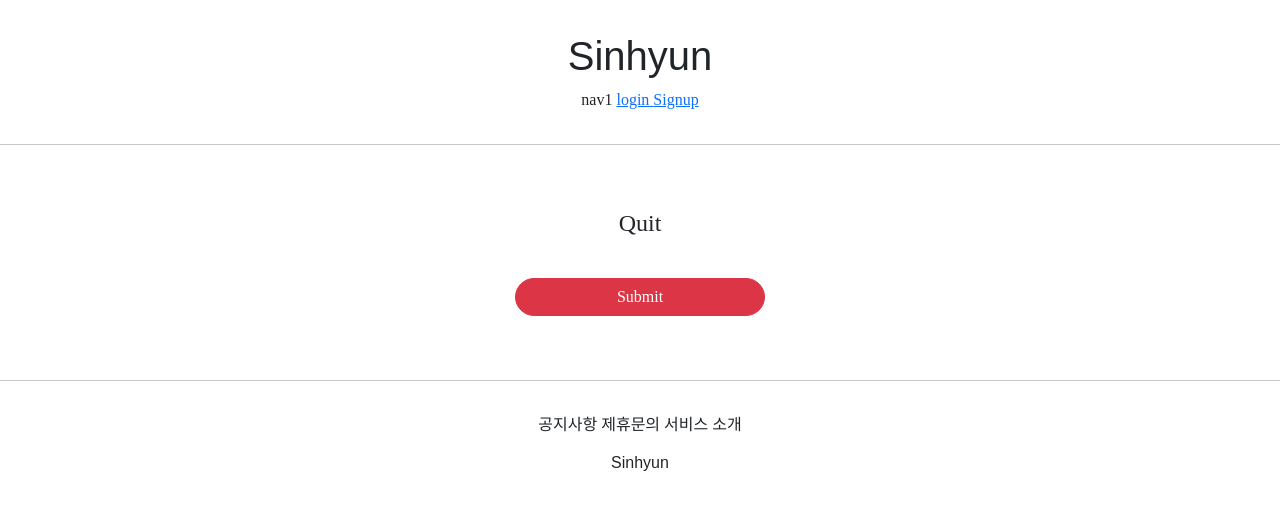
After one commit to kimsinhyun/django_study, a Django app: template accountapp/templates/accountapp/delete.html in a window 1280 px wide. The commit adds this page. Shown: the top 510 px of the page. Run offline with Django 3.2, Linux system fonts and the light colour scheme; the template is opened without the code that fills it, so the values that code supplies are empty; some libraries are stand-ins or nearby versions; some web fonts are replaced.

Commit message:
delete view implemented

```diff
--- a/accountapp/templates/accountapp/create.html
+++ b/accountapp/templates/accountapp/create.html
@@ -3,7 +3,7 @@
 
 {% block content %}
 <!--    <div style="text-align: center ; max-width: 500px ; margin: 4rem auto">-->
-    <div class="text-align: center ; max-width: 500px ; margin: 4rem auto">
+    <div style="text-align: center ; max-width: 500px ; margin: 4rem auto">
         <div class="mb-4">
             <h4>Signup</h4>
         </div>
--- /dev/null
+++ b/accountapp/templates/accountapp/delete.html
@@ -0,0 +1,13 @@
+{% extends 'base.html'  %}
+
+{% block content %}
+    <div style="text-align: center ; max-width: 500px ; margin: 4rem auto">
+        <div class="mb-4">
+            <h4>Quit</h4>
+        </div>
+        <form action="{% url 'accountapp:delete' pk=user.pk %}" method="post">
+            {% csrf_token %}
+                <input type="submit" class="btn btn-danger rounded-pill col-6 mt-3" >
+        </form>
+    </div>
+{% endblock %}
--- a/accountapp/templates/accountapp/detail.html
+++ b/accountapp/templates/accountapp/detail.html
@@ -15,6 +15,11 @@
         Change Info
       </p>
     </a>
+    <a href="{% url 'accountapp:delete' pk=user.pk %}">
+      <p>
+        Quit
+      </p>
+    </a>
     {% endif %}
 
   </div>
--- a/accountapp/urls.py
+++ b/accountapp/urls.py
@@ -1,6 +1,6 @@
 from django.contrib.auth.views import LoginView, LogoutView
 from django.urls import path
-from accountapp.views import AccountUpdateView, hello_world,AccountCreateView,AccountDetialView
+from accountapp.views import  hello_world, AccountDeleteView, AccountUpdateView,AccountCreateView,AccountDetialView
 
 #이렇게 써놓는게 좋다.
 
@@ -20,5 +20,6 @@ urlpatterns = [
     #몇 번 유저객체에 접근할 것인지
     path('detail/<int:pk>', AccountDetialView.as_view(), name='detail'),
     path('update/<int:pk>', AccountUpdateView.as_view(), name='update'),
+    path('delete/<int:pk>', AccountDeleteView.as_view(), name='delete'),
 
 ]
--- a/templates/header.html
+++ b/templates/header.html
@@ -4,13 +4,15 @@
     </div>
     <div>
         <span>nav1</span>
-        <span>nav2</span>
-        <span>nav3</span>
         {% if not user.is_authenticated %}
 <!--        로그인을 하고 나서 다음으로 넘어갈 경로, 여기서는 로그인을 하고 나면 원래 로그인 버튼을 눌렀던 그 페이지로 돌아가게끔 했다-->
         <a href="{% url 'accountapp:login' %}?next={{ request.path }}">
             <span>login</span>
         </a>
+        <a href="{% url 'accountapp:create' %}?next={{ request.path }}">
+            <span>Signup</span>
+        </a>
+
         {% else %}
         <a href="{% url 'accountapp:detail' pk=user.pk %}">
             <span>MyPage</span>
```
Also changed, not shown: accountapp/views.py (+6 -1 lines).
